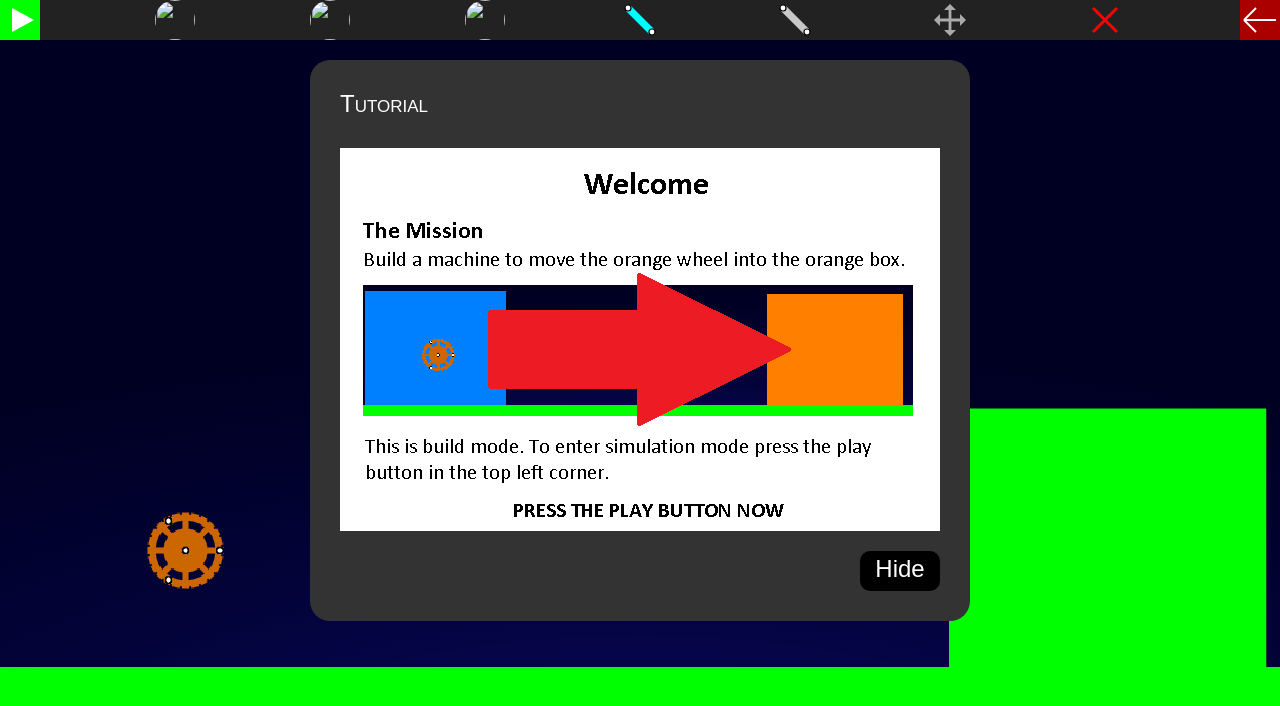
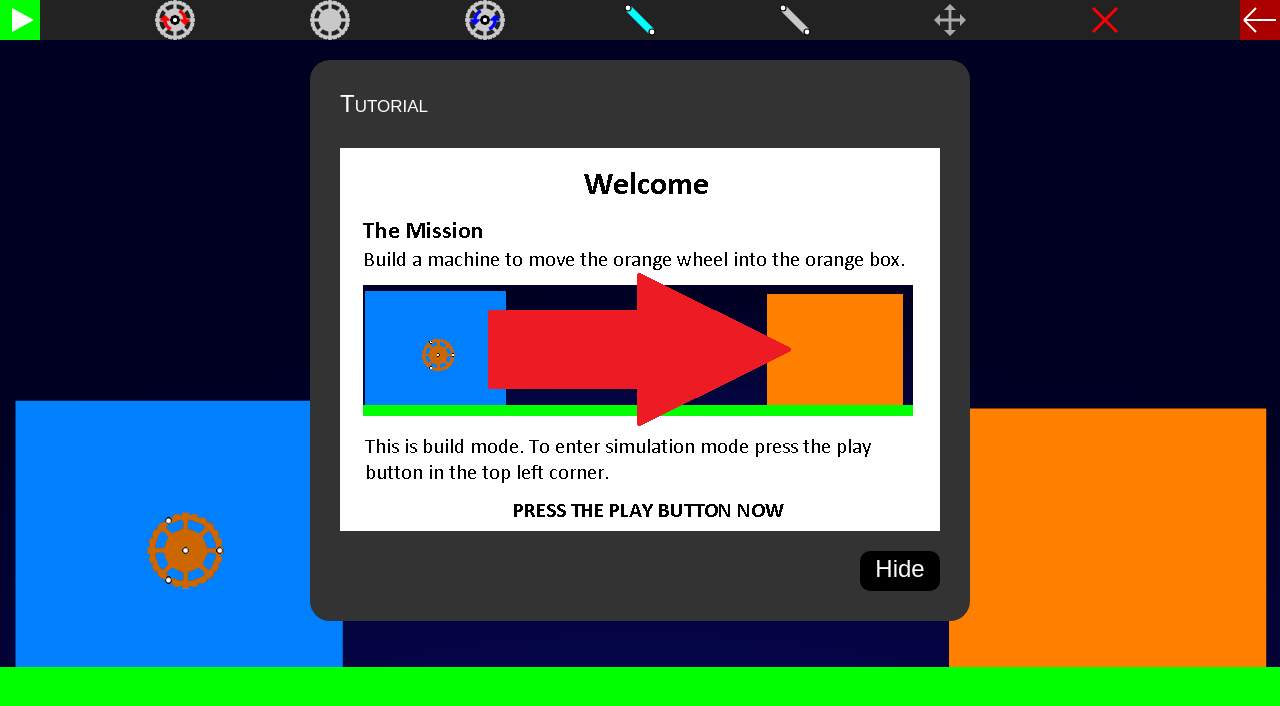
Before and after one commit to halait/buildhead, a plain HTML site: page docs/index.html in a window 1280 px wide. Both pictures are taken after a click on the icon 70 px from the left and 308 px from the top of the page. Drawn offline with Linux system fonts and the light colour scheme; files whose address does not match are found by name.

Commit message:
minor changes

```diff
--- a/docs/index.html
+++ b/docs/index.html
@@ -345,9 +345,9 @@
 				<polygon points="25 25, 75 25, 75 75, 25 75" fill="#fff"/>
 			</svg>
 
-			<img class="ccwWheelCreatorBtn toolbarBtn" src="ccwWheel.png">
-			<img class="nWheelCreatorBtn toolbarBtn" src="nWheel.png">
-			<img class="cwWheelCreatorBtn toolbarBtn" src="cwWheel.png">
+			<img class="ccwWheelCreatorBtn toolbarBtn" src="icons/ccwWheel.png">
+			<img class="nWheelCreatorBtn toolbarBtn" src="icons/nWheel.png">
+			<img class="cwWheelCreatorBtn toolbarBtn" src="icons/cwWheel.png">
 
 
 			<!--
--- a/docs/levels/0.json
+++ b/docs/levels/0.json
@@ -1 +1 @@
-[{"JSON_LevelFile":true},{"form":2,"type":0,"vertices":[[-1.6430796617712569,-0.6637739207832726],[-0.7819314641744615,0.050511793502441726]],"userFloats":[0,0.625,0.982,0.625,0.982],"id":7},{"form":2,"type":0,"vertices":[[0.8135291499777412,-0.6637739207832724],[1.647975077881613,0.030485091232749006]],"userFloats":[0,0.625,0.911,0.625,0.911],"id":8},{"type":0,"group":0,"userFloats":[0,0.625,0.767,0.625,0.767],"form":0,"width":2,"vertices":[[-6,-1.65],[6,-1.65]]},{"type":1,"group":1,"userFloats":[1,0,0.75,0.25,1],"density":30,"target":1,"form":1,"radius":0.1,"x":-1.195816644414782,"y":-0.3433466844681856}]
+[{"JSON_LevelFile":true},{"form":2,"type":0,"vertices":[[-1.6430796617712569,-0.6637739207832726],[-0.7819314641744615,0.050511793502441726]],"userFloats":[0,0.875,0.232,0.875,0.232],"id":7},{"form":2,"type":0,"vertices":[[0.8135291499777412,-0.6637739207832724],[1.647975077881613,0.030485091232749006]],"userFloats":[0,0.875,0.161,0.875,0.161],"id":8},{"type":0,"group":0,"userFloats":[0,0.625,0.767,0.625,0.767],"form":0,"width":2,"vertices":[[-6,-1.65],[6,-1.65]]},{"type":1,"group":1,"userFloats":[1,0,0.75,0.25,1],"density":30,"target":1,"form":1,"radius":0.1,"x":-1.195816644414782,"y":-0.3433466844681856}]
--- a/docs/levels/2.json
+++ b/docs/levels/2.json
@@ -1 +1 @@
-[{"JSON_LevelFile":true},{"form":2,"type":0,"vertices":[[-1.6608811748998664,-0.8104138851802403],[-0.6408544726301735,-0.05206942590120156]],"userFloats":[0,0.625,0.982,0.625,0.982],"id":7},{"form":2,"type":0,"vertices":[[0.718291054739653,0.044058744993324406],[1.5700934579439254,0.7222963951935915]],"userFloats":[0,0.625,0.911,0.625,0.911],"id":8},{"type":0,"group":0,"userFloats":[0,0.625,0.767,0.625,0.767],"form":0,"width":0.5,"vertices":[[-2.2253480831584964,-1.055931718481785],[-0.6265496852946781,-1.0564085447263016]]},{"type":0,"group":0,"userFloats":[0,0.625,0.767,0.625,0.767],"form":0,"width":0.5,"vertices":[[-0.5569330535952697,-1.0471104329582286],[0.6484836925424379,-0.18882319282853235]]},{"type":0,"group":0,"userFloats":[0,0.625,0.767,0.625,0.767],"form":0,"width":0.5,"vertices":[[0.6484836925424379,-0.18882319282853235],[2.063703986267404,-0.18882319282853235]]},{"type":1,"group":1,"userFloats":[1,0,0.75,0.25,1],"density":30,"target":1,"form":1,"radius":0.2,"x":-1.1443829868395952,"y":-0.4152202937249653}]
+[{"JSON_LevelFile":true},{"form":2,"type":0,"vertices":[[-1.6608811748998664,-0.8104138851802403],[-0.6408544726301735,-0.05206942590120156]],"userFloats":[0,0.875,0.232,0.875,0.232],"id":7},{"form":2,"type":0,"vertices":[[0.718291054739653,0.044058744993324406],[1.5700934579439254,0.7222963951935915]],"userFloats":[0,0.875,0.161,0.875,0.161],"id":8},{"type":0,"group":0,"userFloats":[0,0.625,0.767,0.625,0.767],"form":0,"width":0.5,"vertices":[[-2.2253480831584964,-1.055931718481785],[-0.6265496852946781,-1.0564085447263016]]},{"type":0,"group":0,"userFloats":[0,0.625,0.767,0.625,0.767],"form":0,"width":0.5,"vertices":[[-0.5569330535952697,-1.0471104329582286],[0.6484836925424379,-0.18882319282853235]]},{"type":0,"group":0,"userFloats":[0,0.625,0.767,0.625,0.767],"form":0,"width":0.5,"vertices":[[0.6484836925424379,-0.18882319282853235],[2.063703986267404,-0.18882319282853235]]},{"type":1,"group":1,"userFloats":[1,0,0.75,0.25,1],"density":30,"target":1,"form":1,"radius":0.2,"x":-1.1443829868395952,"y":-0.4152202937249653}]
--- a/docs/render.js
+++ b/docs/render.js
@@ -27,7 +27,7 @@ let fragmentShaderSource = `
 	varying vec2 v_tex_coords;
 	void main() {
 		gl_FragColor = texture2D(u_sampler, v_tex_coords);
-		if(gl_FragColor.a == 0.0) discard;
+		if(gl_FragColor.a < 0.8) discard;
 	}
 `;
 
@@ -82,8 +82,8 @@ function createTexture(imgPath){
 		pw.gl.bindTexture(pw.gl.TEXTURE_2D, texture);
 		pw.gl.texImage2D(pw.gl.TEXTURE_2D, 0, pw.gl.RGBA, pw.gl.RGBA, pw.gl.UNSIGNED_BYTE, img);
 		pw.gl.generateMipmap(pw.gl.TEXTURE_2D);
-		pw.gl.texParameteri(pw.gl.TEXTURE_2D, pw.gl.TEXTURE_MIN_FILTER, pw.gl.NEAREST_MIPMAP_NEAREST);
-		//pw.gl.texParameteri(pw.gl.TEXTURE_2D, pw.gl.TEXTURE_MAG_FILTER, pw.gl.NEAREST);
+		pw.gl.texParameteri(pw.gl.TEXTURE_2D, pw.gl.TEXTURE_MIN_FILTER, pw.gl.LINEAR_MIPMAP_NEAREST);
+		pw.gl.texParameteri(pw.gl.TEXTURE_2D, pw.gl.TEXTURE_MAG_FILTER, pw.gl.LINEAR);
 		pw.gl.texParameteri(pw.gl.TEXTURE_2D, pw.gl.TEXTURE_WRAP_S, pw.gl.CLAMP_TO_EDGE);
 		pw.gl.texParameteri(pw.gl.TEXTURE_2D, pw.gl.TEXTURE_WRAP_T, pw.gl.CLAMP_TO_EDGE);
 		pw.gl.activeTexture(pw.gl.TEXTURE0);
--- a/docs/tutorial_scene.js
+++ b/docs/tutorial_scene.js
@@ -10,7 +10,7 @@ const tutorialScene = {
 		this.removeCurrentEventListener();
 		++this.step;
 		this.events[this.step].target.addEventListener(this.events[this.step].type, this.events[this.step].callback);
-		this.img.src = this.step + "tut.png";
+		this.img.src = "tutorials/" + this.step + "tut.png";
 		this.ui.style.display = "block";
 	},
 	suspend(){
```
Also changed, not shown: docs/levels/1.json (+1 -1 lines), docs/levels/3.json (+1 -1 lines).
